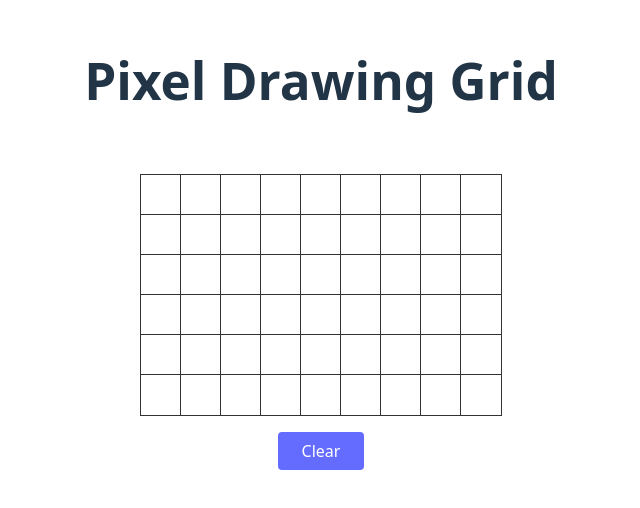
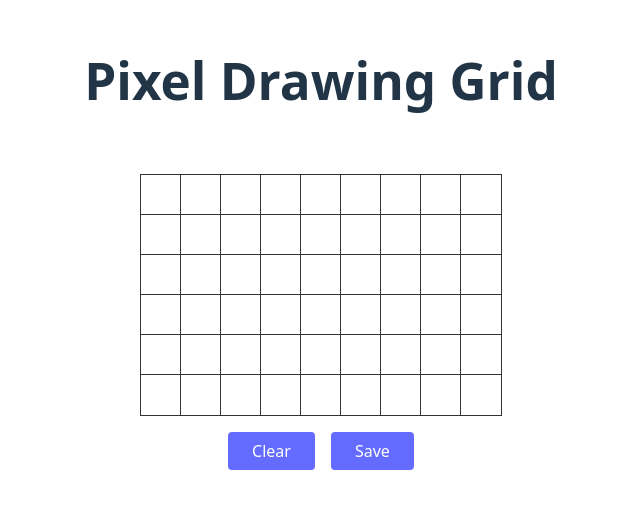
Before and after one commit to tony-ist/ChestDigitPainter, a React (Vite) app: page / in a window 1280 px wide. Shown: the part 140-648 px from the top of the page, without its empty margins (319-959 px from the left). Built offline with nearby package versions, Linux system fonts and the light colour scheme.

Commit message:
feat: save grid to array

```diff
--- a/src/components/PixelGrid.css
+++ b/src/components/PixelGrid.css
@@ -48,7 +48,13 @@
   opacity: 0.8;
 }
 
-.clear-button {
+.button-group {
+  display: flex;
+  gap: 1rem;
+}
+
+.clear-button,
+.save-button {
   padding: 0.5rem 1.5rem;
   font-size: 1rem;
   background-color: #646cff;
@@ -59,10 +65,12 @@
   transition: background-color 0.3s;
 }
 
-.clear-button:hover {
+.clear-button:hover,
+.save-button:hover {
   background-color: #535bf2;
 }
 
-.clear-button:active {
+.clear-button:active,
+.save-button:active {
   background-color: #4348c2;
 }
--- a/src/components/PixelGrid.tsx
+++ b/src/components/PixelGrid.tsx
@@ -1,4 +1,4 @@
-import { useState, useCallback } from 'react';
+import { useState, useCallback, useEffect } from 'react';
 import './PixelGrid.css';
 
 interface PixelGridProps {
@@ -11,6 +11,11 @@ const PixelGrid = ({ rows = 6, cols = 9 }: PixelGridProps) => {
     Array(rows).fill(null).map(() => Array(cols).fill(false))
   );
   const [isDrawing, setIsDrawing] = useState(false);
+  const [savedData, setSavedData] = useState<number[][]>([]);
+
+  useEffect(() => {
+    console.log(savedData);
+  }, [savedData]);
 
   const togglePixel = useCallback((row: number, col: number) => {
     setGrid((prevGrid) => {
@@ -49,6 +54,12 @@ const PixelGrid = ({ rows = 6, cols = 9 }: PixelGridProps) => {
     setGrid(Array(rows).fill(null).map(() => Array(cols).fill(false)));
   };
 
+  const saveGrid = () => {
+    // Flatten the grid row by row into a single array of 54 elements
+    const flattened: number[] = grid.flat().map(pixel => pixel ? 1 : 0);
+    setSavedData(prev => [...prev, flattened]);
+  };
+
   return (
     <div className="pixel-grid-container">
       <div
@@ -69,9 +80,14 @@ const PixelGrid = ({ rows = 6, cols = 9 }: PixelGridProps) => {
           </div>
         ))}
       </div>
-      <button className="clear-button" onClick={clearGrid}>
-        Clear
-      </button>
+      <div className="button-group">
+        <button className="clear-button" onClick={clearGrid}>
+          Clear
+        </button>
+        <button className="save-button" onClick={saveGrid}>
+          Save
+        </button>
+      </div>
     </div>
   );
 };
```
